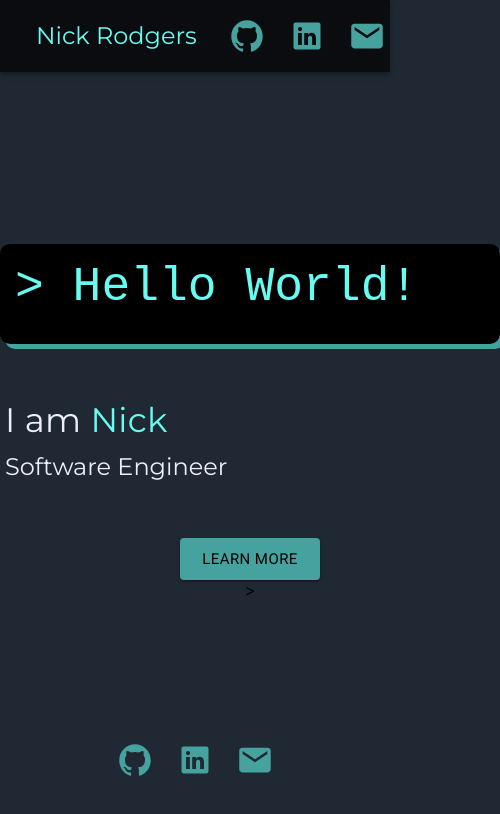
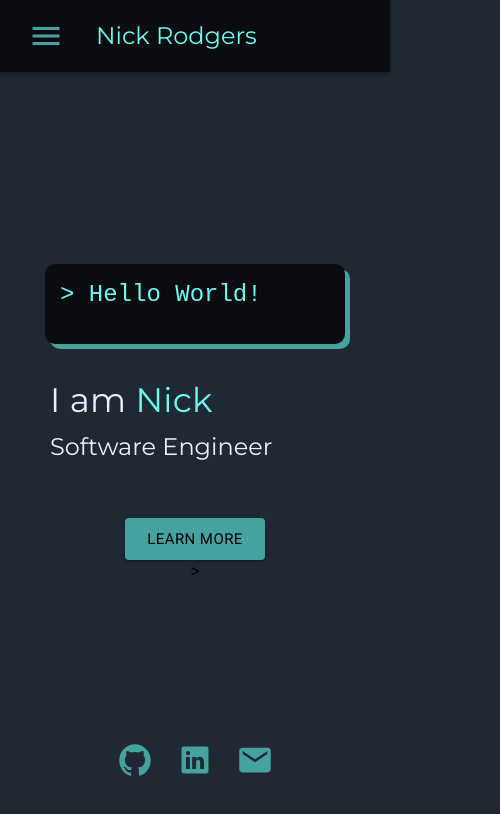
Before and after one commit to nickrodgers42/nrodgers-old, a React (Create React App) app: page / in a window 390 px wide. Shown: the top 814 px of the page, 500 px wide, since content can reach past the window. Built offline with nearby package versions, Linux system fonts and the light colour scheme.

Commit message:
Add mobile layout for navbar and home page

```diff
--- a/src/components/Home.js
+++ b/src/components/Home.js
@@ -4,9 +4,12 @@ import AnimatedText from './animatedText'
 import { withStyles } from '@material-ui/styles'
 import styles from './HomeStyles'
 import {
-  Grid, Typography, Button,
+  Grid,
+  Typography,
+  Button,
   IconButton,
   Tooltip,
+  useMediaQuery
 } from '@material-ui/core'
 import {
   IoLogoGithub,
@@ -34,9 +37,12 @@ const logos = [
 
 const Home = (props) => {
   const { classes } = props
+  const mobile = useMediaQuery('(max-width:768px')
+
   return (
     <div>
       <Navbar tab="home" />
+
       <Grid
         container
         direction="column"
@@ -47,14 +53,14 @@ const Home = (props) => {
         <Grid item
          className={classes.textGridItem}
         >
-          <AnimatedText style={styles.helloText} textToWrite={"Hello World!"} variant='h3' component='h2'></AnimatedText>
+          <AnimatedText style={styles.helloText} textToWrite={"Hello World!"} variant={mobile ? 'h5': 'h3'} component='h2'></AnimatedText>
         </Grid>
         <Grid item className={classes.subtitleWidth}>
           <Typography className={classes.introSubtitle} variant='h4'>I am <span className={classes.highlight}>Nick</span></Typography>
           <Typography className={classes.introSubtitle} variant='h5'>Software Engineer</Typography>
         </Grid>
         <Grid item>
-          <Button variant="contained" size="large" style={{color: 'black', backgroundColor: '#45A29E', margin: '50px 0 0'}}>Learn More</Button>
+          <Button variant="contained" size="large" href="/about" className={classes.learnMoreButton}>Learn More</Button>
         </Grid>>
       </Grid>
       <Grid
--- a/src/components/HomeStyles.js
+++ b/src/components/HomeStyles.js
@@ -13,22 +13,26 @@ const styles = {
     transform: "translate(-50%, -50%)",
   },
   textGridItem: {
-    width: '500px',
+    width: '300px',
+    height: '80px',
+    boxShadow: `5px 5px ${ThemeColors.blueSecondary}`,
+    backgroundColor: ThemeColors.black,
     borderRadius: 10,
     padding: 10,
-    marginBottom: 50,
-    boxShadow: '5px 5px #45A29E',
-    flexGrow: 1,
-    height: '100px',
-    backgroundColor: 'black'
+    marginBottom: 30,
   },
   subtitleWidth: {
-    width: '500px',
+    width: '300px',
   },
   introSubtitle: {
     padding: 5,
     color: ThemeColors.white,
     fontFamily: 'Montserrat'
+  },
+  learnMoreButton: {
+    color: 'black',
+    backgroundColor: '#45A29E',
+    margin: '50px 0 0'
   },
   buttonGrid: {
     position: 'absolute',
@@ -42,7 +46,17 @@ const styles = {
   icon: {
     color: ThemeColors.blueSecondary,
     fontSize: 36
-  }
+  },
+  '@media (min-width:768px)': {
+    textGridItem: {
+      width: '500px',
+      height: '100px',
+      marginBottom: 50,
+    },
+    subtitleWidth: {
+      width: '500px',
+    },
+  },
 }
 
 export default styles
--- a/src/components/NavBar.js
+++ b/src/components/NavBar.js
@@ -2,19 +2,29 @@ import React, { useState } from 'react'
 import {
   AppBar,
   Box,
+  Divider,
+  Drawer,
+  List,
+  ListItem,
+  ListItemSecondaryAction,
   Toolbar,
   IconButton,
   Tab,
   Tabs,
   Tooltip,
-  Typography
+  Typography,
+  useMediaQuery,
+  ListItemText,
+  ListItemIcon
 } from '@material-ui/core'
 import { withStyles } from '@material-ui/styles'
 import styles from './NavbarStyles'
 import {
   IoLogoGithub,
   IoLogoLinkedin,
-  IoMdMail
+  IoMdMail,
+  IoMdMenu,
+  IoMdClose,
 } from 'react-icons/io';
 import themeColors from '../colors';
 import { withRouter } from 'react-router-dom'
@@ -45,8 +55,13 @@ const logos = [
 ]
 
 const Navbar = (props) => {
-  const { classes, tab, history } = props
+  const { classes, history } = props
+  let {tab} = props
+  if (tab === 'home') {
+    tab = '/'
+  }
   const [tabValue] = useState(tab)
+  const [drawerOpen, setDrawerOpen] = useState(false)
   const StyledTabs = withStyles({
     indicator: {
       display: 'flex',
@@ -59,11 +74,17 @@ const Navbar = (props) => {
       },
     },
   })(props => <Tabs {...props} TabIndicatorProps={{ children: <div />}} />);
+  const mobile = useMediaQuery('(max-width:768px')
 
   return (
     <Box my={10}>
       <AppBar className={classes.navbar}>
         <Toolbar>
+          {mobile &&
+            <IconButton onClick={() => setDrawerOpen(true)} className={classes.icon}>
+              <IoMdMenu />
+            </IconButton>
+          }
           <Typography
             variant="h5"
             component="h1"
@@ -72,6 +93,37 @@ const Navbar = (props) => {
           >
             Nick&nbsp;Rodgers
           </Typography>
+          {mobile ?
+            <Drawer anchor="top" open={drawerOpen} onClose={() =>setDrawerOpen(false)}>
+              <List>
+                <ListItem
+                  style={{marginTop: '10px'}}
+                >
+                  <ListItemSecondaryAction>
+                    <IconButton
+                      onClick={() => setDrawerOpen(false)}
+                      style={{fontSize: '36px'}}>
+                      <IoMdClose />
+                    </IconButton>
+                  </ListItemSecondaryAction>
+                </ListItem>
+                {tabs.map(tab =>
+                  <ListItem button key={tab} onClick={() => history.push(tab)}>
+                    <ListItemText primary={tab.toUpperCase()} />
+                  </ListItem>
+                )}
+                <Divider />
+                {logos.map(logo =>
+                  <ListItem button key={logo.name} component="a" href={logo.link}>
+                    <ListItemIcon style={{fontSize: '24px'}}>
+                      <logo.icon />
+                    </ListItemIcon>
+                    <ListItemText primary={logo.name.toUpperCase()} />
+                  </ListItem>
+                )}
+              </List>
+            </Drawer>
+          :
             <StyledTabs
               className={classes.tabs}
               value={tabValue}
@@ -93,7 +145,8 @@ const Navbar = (props) => {
               )
               }
             </StyledTabs>
-          {logos.map(logo =>
+          }
+            {!mobile && logos.map(logo =>
               <Tooltip title={logo.name} key={logo.name}>
                 <IconButton className={classes.icon} href={logo.link}>
                   <logo.icon />
```
Lines whose indentation alone changed are shown as unchanged.
